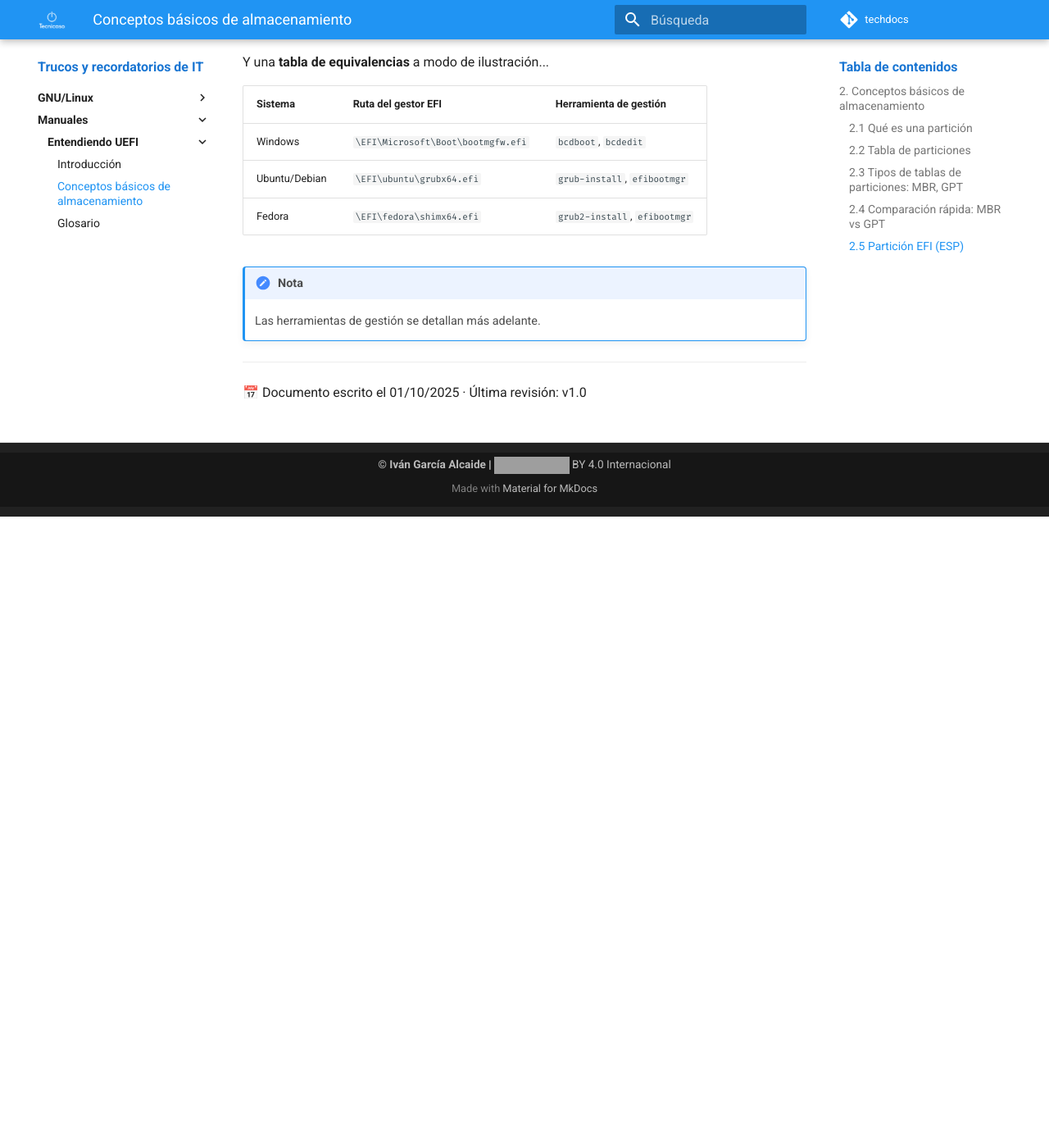
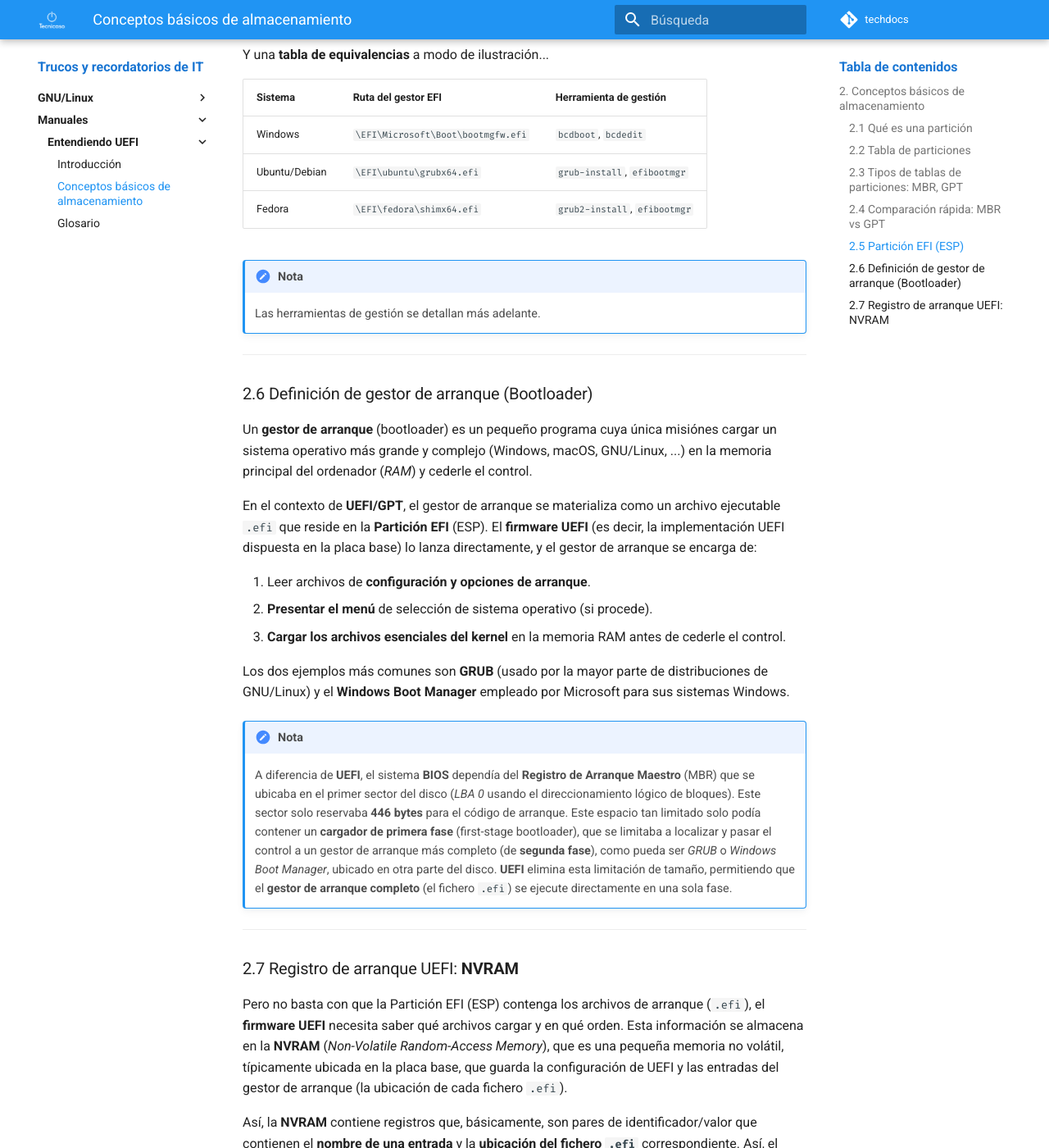
Before and after one commit to ivangarciaalcaide/techdocs, an MkDocs documentation site: the page built from docs/entendiendo_uefi/02-conceptos_basicos_almacenamiento.md, in a window 1280 px wide and 1400 px high, scrolled down 6316 px. Shown: the whole window at 82% size. Built offline with MkDocs 1.6.1 and Material for MkDocs 9.7.7, drawn with Linux system fonts in a browser that asks for light colours; comment, search, counter and statistics services are not loaded; before the commit the page ends 6946 px from its top, so only the background shows below that; some of the changed text lies outside the part shown; grey boxes are pictures that could not be loaded.

Commit message:
Corregido capítulo 2 de UEFI y añadidos puntos finales.

```diff
--- a/docs/entendiendo_uefi/02-conceptos_basicos_almacenamiento.md
+++ b/docs/entendiendo_uefi/02-conceptos_basicos_almacenamiento.md
@@ -68,7 +68,7 @@
 
 - El primer sector del disco (512 bytes) contiene:
     - El [bootloader](99-glosario.md#bootloader-cargador-de-arranque) (código de arranque)
-    - Tabla de particiones (máx. 4 entradas)
+    - Tabla de particiones (máx. 4 entradas de 16 bytes c/u)
 
 Así, al encender el ordenador, la BIOS lee este sector para localizar el bootloader. Este bootloader usa la información
 de la tabla de particiones para encontrar la partición activa y cargar el sistema operativo. El bootloader ha de ser
@@ -166,8 +166,6 @@
 
 ### 2.5 Partición EFI (ESP)
 
----
-
 La **partición EFI**, también conocida como **ESP** (*EFI System Partition*), es una pequeña área del disco donde
 el firmware **UEFI** guarda los ficheros necesarios para iniciar el sistema operativo. Podemos imaginarla como una
 **zona común de arranque**: un espacio que el firmware entiende y desde el cual puede leer directamente los archivos
@@ -176,7 +174,7 @@
 En los sistemas modernos, la ESP es **imprescindible**: sin ella, el equipo no sabría desde dónde arrancar.
 
 - **Tipo de partición:** `EFI System Partition`
-- **Identificador GPT:** `EF00` (en MBR se usa el tipo `0xEF`)
+- **Identificador GPT:** `GUID de tipo EFI Partition` (alias `EF00` - en MBR se usa el tipo `0xEF`-)
 - **Sistema de archivos:** FAT32 (por compatibilidad universal con todos los firmwares UEFI)
 - **Tamaño habitual:** entre **100 y 550 MB**
 - **Etiqueta recomendada:** `ESP` o `EFI System Partition`
@@ -242,6 +240,59 @@
 !!! Nota
     Las herramientas de gestión se detallan más adelante.
 
+---
+
+### 2.6 Definición de gestor de arranque (Bootloader)
+
+Un **gestor de arranque** (bootloader) es un pequeño programa cuya única misiónes cargar un sistema operativo más grande
+y complejo (Windows, macOS, GNU/Linux, ...) en la memoria principal del ordenador (_RAM_) y cederle el control.
+
+En el contexto de **UEFI/GPT**, el gestor de arranque se materializa como un archivo ejecutable `.efi` que reside en la
+**Partición EFI** (ESP). El **firmware UEFI** (es decir, la implementación UEFI dispuesta en la placa base) lo lanza
+directamente, y el gestor de arranque se encarga de:
+
+1. Leer archivos de **configuración y opciones de arranque**.
+2. **Presentar el menú** de selección de sistema operativo (si procede).
+3. **Cargar los archivos esenciales del kernel** en la memoria RAM antes de cederle el control.
+
+Los dos ejemplos más comunes son **GRUB** (usado por la mayor parte de distribuciones de GNU/Linux) y el **Windows
+Boot Manager** empleado por Microsoft para sus sistemas Windows.
+
+!!! Nota
+    A diferencia de **UEFI**, el sistema **BIOS** dependía del **Registro de Arranque Maestro** (MBR) que se ubicaba
+    en el primer sector del disco (_LBA 0_ usando el direccionamiento lógico de bloques). Este sector solo reservaba **446
+    bytes** para el código de arranque. Este espacio tan limitado solo podía contener un **cargador de primera fase**
+    (first-stage bootloader), que se limitaba a localizar y pasar el control a un gestor de arranque más completo (de
+    **segunda fase**), como pueda ser _GRUB_ o _Windows Boot Manager_, ubicado en otra parte del disco. **UEFI** elimina
+    esta limitación de tamaño, permitiendo que el **gestor de arranque completo** (el fichero `.efi`) se ejecute directamente
+    en una sola fase.
+
+---
+
+### 2.7 Registro de arranque UEFI: **NVRAM**
+
+Pero no basta con que la Partición EFI (ESP) contenga los archivos de arranque (`.efi`),
+el **firmware UEFI** necesita saber qué archivos cargar
+y en qué orden. Esta información se almacena en la **NVRAM** (_Non-Volatile Random-Access Memory_), que es una pequeña
+memoria no volátil, típicamente ubicada en la placa base, que guarda la configuración de UEFI y las entradas del gestor de arranque (la ubicación de cada
+fichero `.efi`).
+
+Así, la **NVRAM** contiene registros que, básicamente, son pares de identificador/valor que contienen el **nombre de
+una entrada** y la **ubicación del fichero `.efi`** correspondiente. Así, el _firmware UEFI_ puede generar un menú de
+arranque o dar a elegir al usuario, en cada caso, qué se va a iniciar.
+
+**Ejemplo**:
+
+| Nombre de entrada    |                                  |
+|----------------------|----------------------------------|
+| Windows Boot Manager | \EFI\Microsoft\Boot\bootmgfw.efi |
+| Ubuntu               | \EFI\ubuntu\grubx64.efi          |
+
+Se debe tener en cuenta que cuando un sistema operativo se instala o se repara, no solo se modifica el contenido de
+la **ESP**, sino que también se actualiza la NVRAM para registrar la nueva ruta de arranque.
+Herramientas como **efibootmgr** (en Linux) o **bcdedit** (en Windows) son las que se utilizan para manipular
+directamente estas entradas de la **NVRAM**.
+
 {%
     include-markdown "./.includes/footer.md"
 %}
```
Also changed, not shown: other parts of docs/entendiendo_uefi/02-conceptos_basicos_almacenamiento.md (+2 -2 lines).
